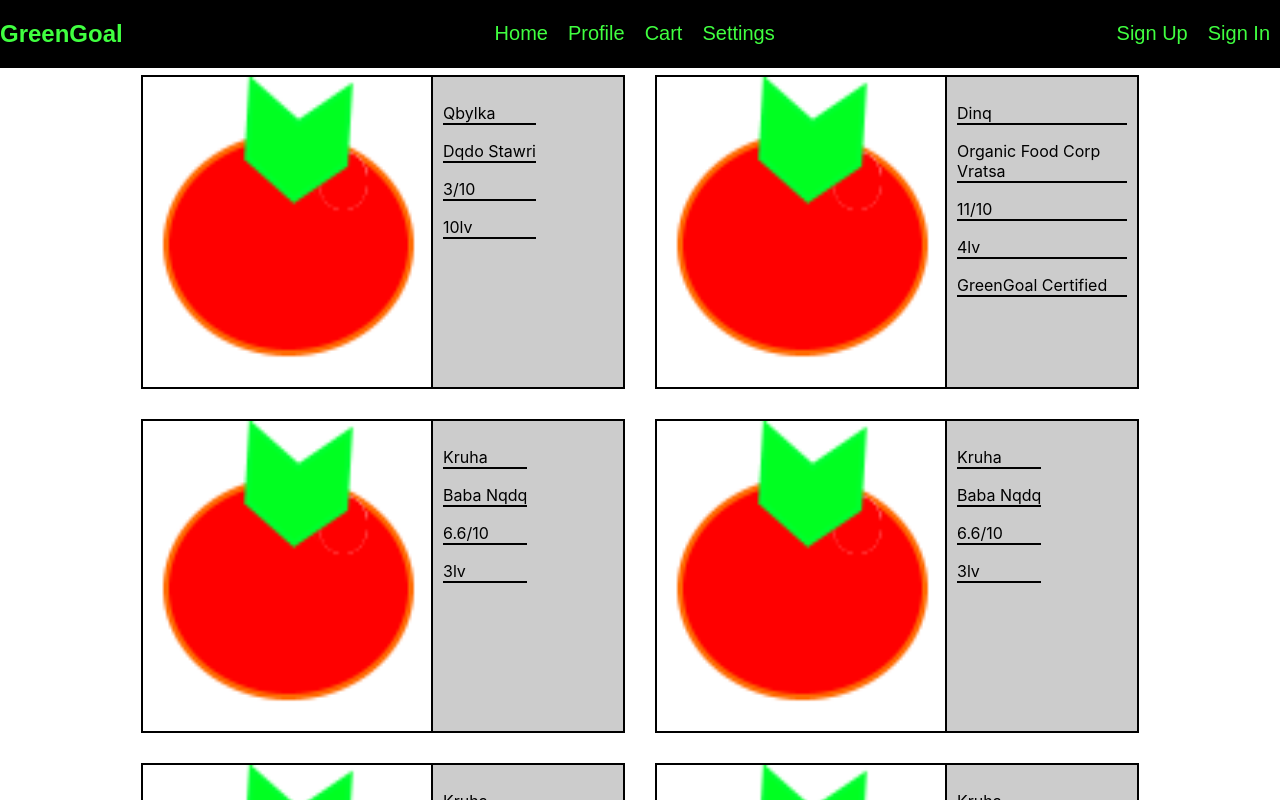
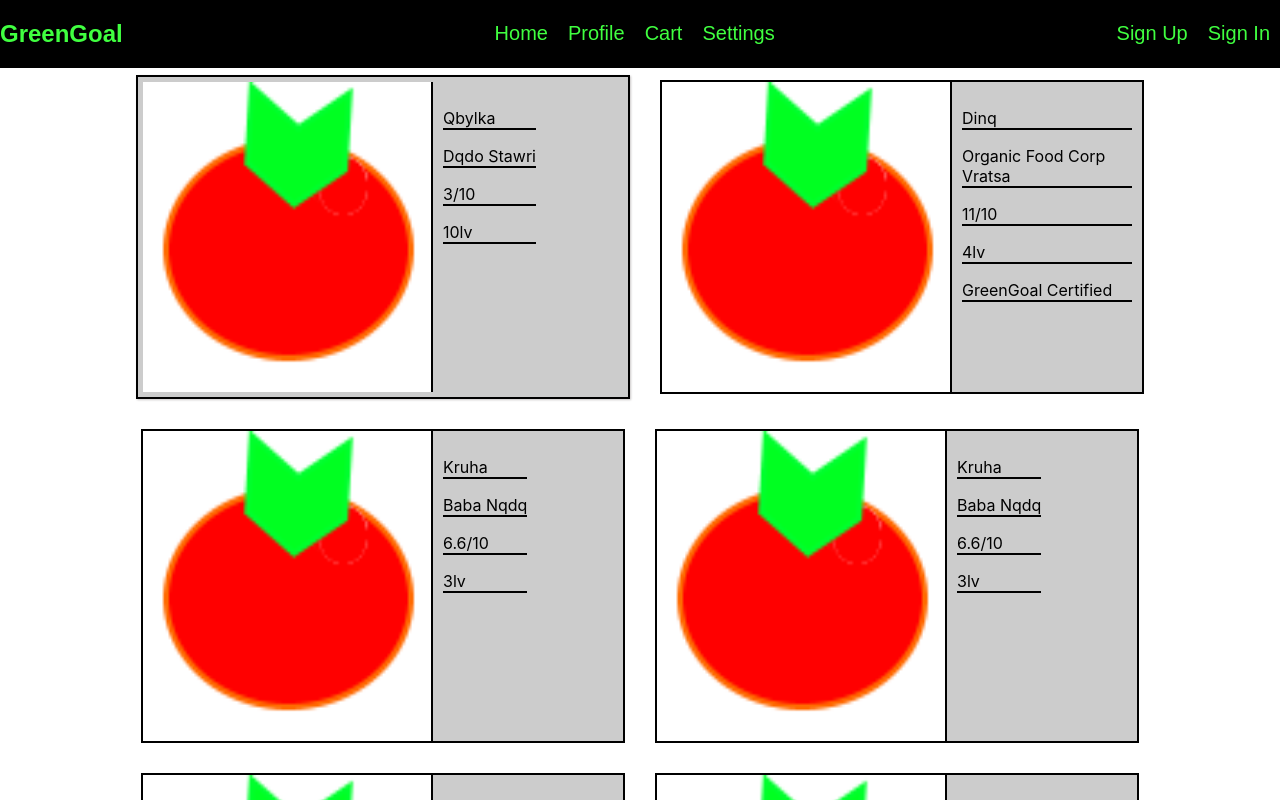
Before and after one commit to ZariProjects/Hack_Tues_GG, a React (Create React App) app in the folder green_goal/: page / in a window 1280 px wide. In both pictures the pointer is over the element 383 px from the left and 232 px from the top of the page. Shown: the top 800 px of the page. Built offline with nearby package versions, Linux system fonts and the light colour scheme; a web font is replaced by a local one.

Commit message:
shadowing

```diff
--- a/green_goal/src/components/Cart/Card.css
+++ b/green_goal/src/components/Cart/Card.css
@@ -5,6 +5,13 @@
     height: 310px;
     width: 480px;
     display: inline-flex;
+}
+
+.Border:hover
+{
+    box-shadow: 1px 1px 2px rgb(202, 199, 199);
+    padding: 5px;
+    transition: all 1s;
 }
 
 .hr_text{
```
